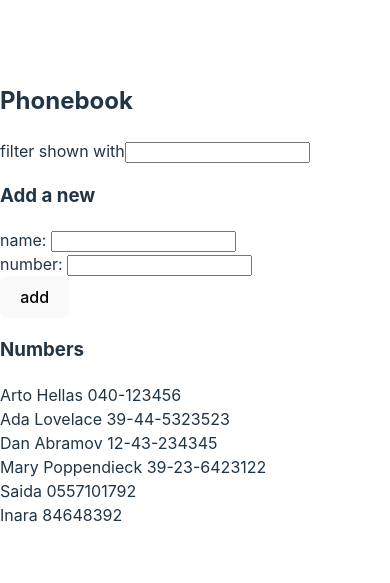
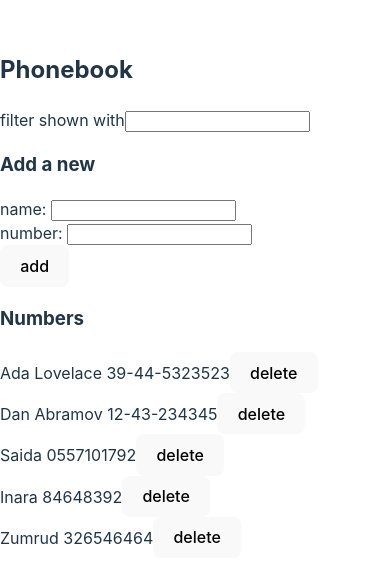
Before and after one commit to saidam90/fullstackopen, a React (Vite) app in the folder part2/phonebook/: page / in a window 390 px wide. Shown: the part 127-710 px from the top of the page. Built offline with nearby package versions, Linux system fonts and the light colour scheme; data requests are answered from the project's data file.

Commit message:
Solution for 2.14: The Phonebook step 9

```diff
--- a/part2/phonebook/db.json
+++ b/part2/phonebook/db.json
@@ -1,10 +1,5 @@
 {
   "persons": [
-    {
-      "name": "Arto Hellas",
-      "number": "040-123456",
-      "id": "1"
-    },
     {
       "name": "Ada Lovelace",
       "number": "39-44-5323523",
@@ -16,11 +11,6 @@
       "id": "3"
     },
     {
-      "name": "Mary Poppendieck",
-      "number": "39-23-6423122",
-      "id": "4"
-    },
-    {
       "id": "a2e9",
       "name": "Saida",
       "number": "0557101792"
@@ -29,6 +19,11 @@
       "id": "c98d",
       "name": "Inara",
       "number": "84648392"
+    },
+    {
+      "id": "3022",
+      "name": "Zumrud",
+      "number": "326546464"
     }
   ]
 }
--- a/part2/phonebook/src/App.jsx
+++ b/part2/phonebook/src/App.jsx
@@ -33,8 +33,8 @@ const App = () => {
     // console.log("effect");
     personService //break
       .getAll()
-      .then((initialNotes) => {
-        setPersons(initialNotes);
+      .then((initialPersons) => {
+        setPersons(initialPersons);
       });
   }, []);
 
@@ -59,6 +59,19 @@ const App = () => {
       });
   };
 
+  const deletePerson = (id) => {
+    const personToDelete = persons.find((person) => {
+      console.log(person.id);
+      console.log(id);
+      return person.id === id;
+    });
+    if (window.confirm(`Delete ${personToDelete.name}?`)) {
+      personService
+        .deleteName(id)
+        .then(() => setPersons(persons.filter((person) => person.id !== id)));
+    }
+  };
+
   return (
     <div>
       <h2>Phonebook</h2>
@@ -72,7 +85,11 @@ const App = () => {
         handleNumberChange={handleNumberChange}
       />
       <h3>Numbers</h3>
-      <Persons persons={persons} checkOverlap={checkOverlap} />
+      <Persons
+        persons={persons}
+        checkOverlap={checkOverlap}
+        deletePerson={deletePerson}
+      />
     </div>
   );
 };
--- a/part2/phonebook/src/components/Persons.jsx
+++ b/part2/phonebook/src/components/Persons.jsx
@@ -1,4 +1,4 @@
-const Persons = ({ persons, checkOverlap }) => {
+const Persons = ({ persons, checkOverlap, deletePerson }) => {
   return (
     <>
       {persons.filter(checkOverlap).map((person) => {
@@ -6,6 +6,9 @@ const Persons = ({ persons, checkOverlap }) => {
         return (
           <div key={person.name}>
             {person.name} {person.number}
+            <button type="delete" onClick={() => deletePerson(person.id)}>
+              delete
+            </button>
           </div>
         );
       })}
--- a/part2/phonebook/src/services/persons.js
+++ b/part2/phonebook/src/services/persons.js
@@ -13,4 +13,9 @@ const create = (newObject) => {
   return request.then((response) => response.data);
 };
 
-export default { getAll, create };
+const deleteName = (id) => {
+  const request = axios.delete(baseUrl + "/" + id);
+  return request.then((response) => response.data);
+};
+
+export default { getAll, create, deleteName };
```
